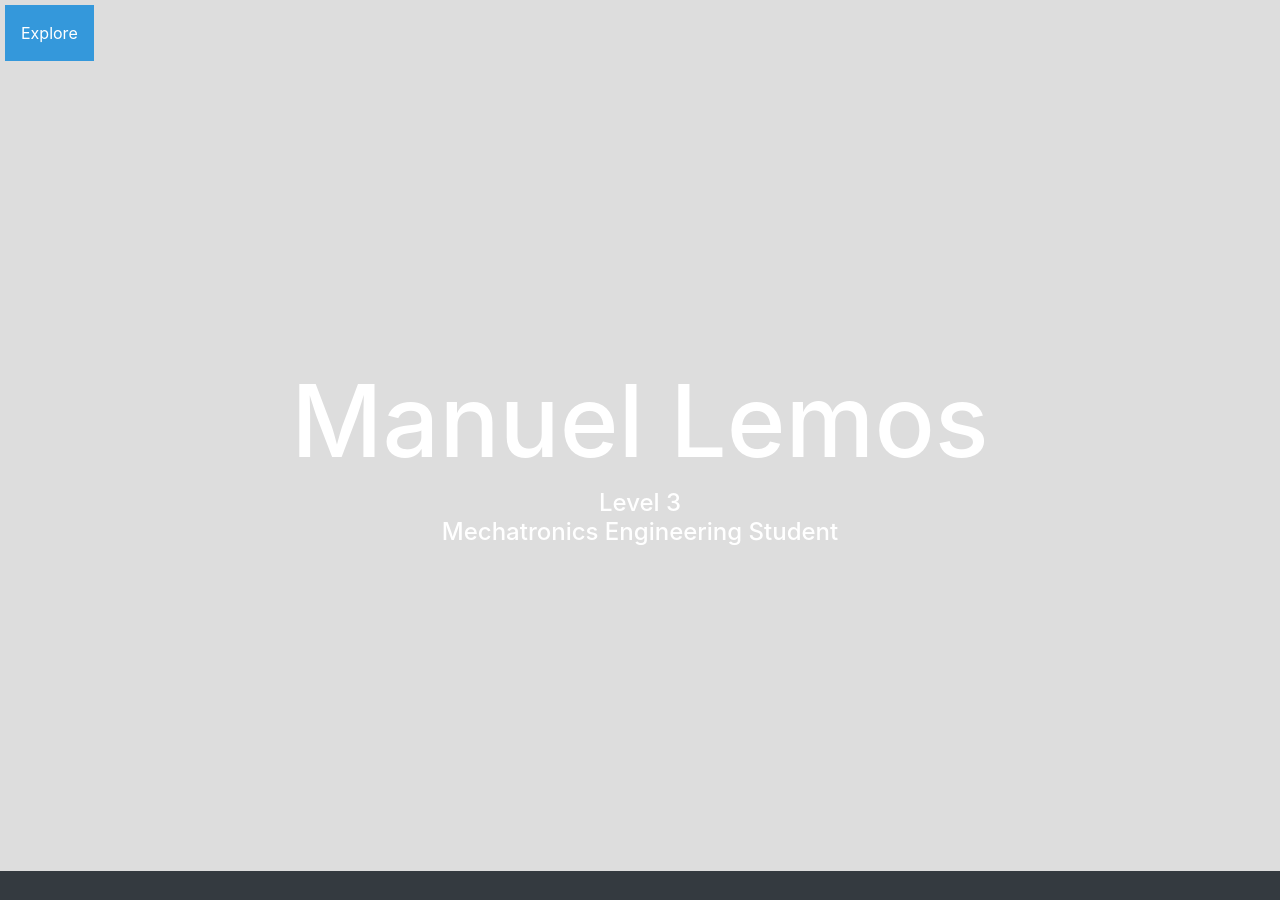
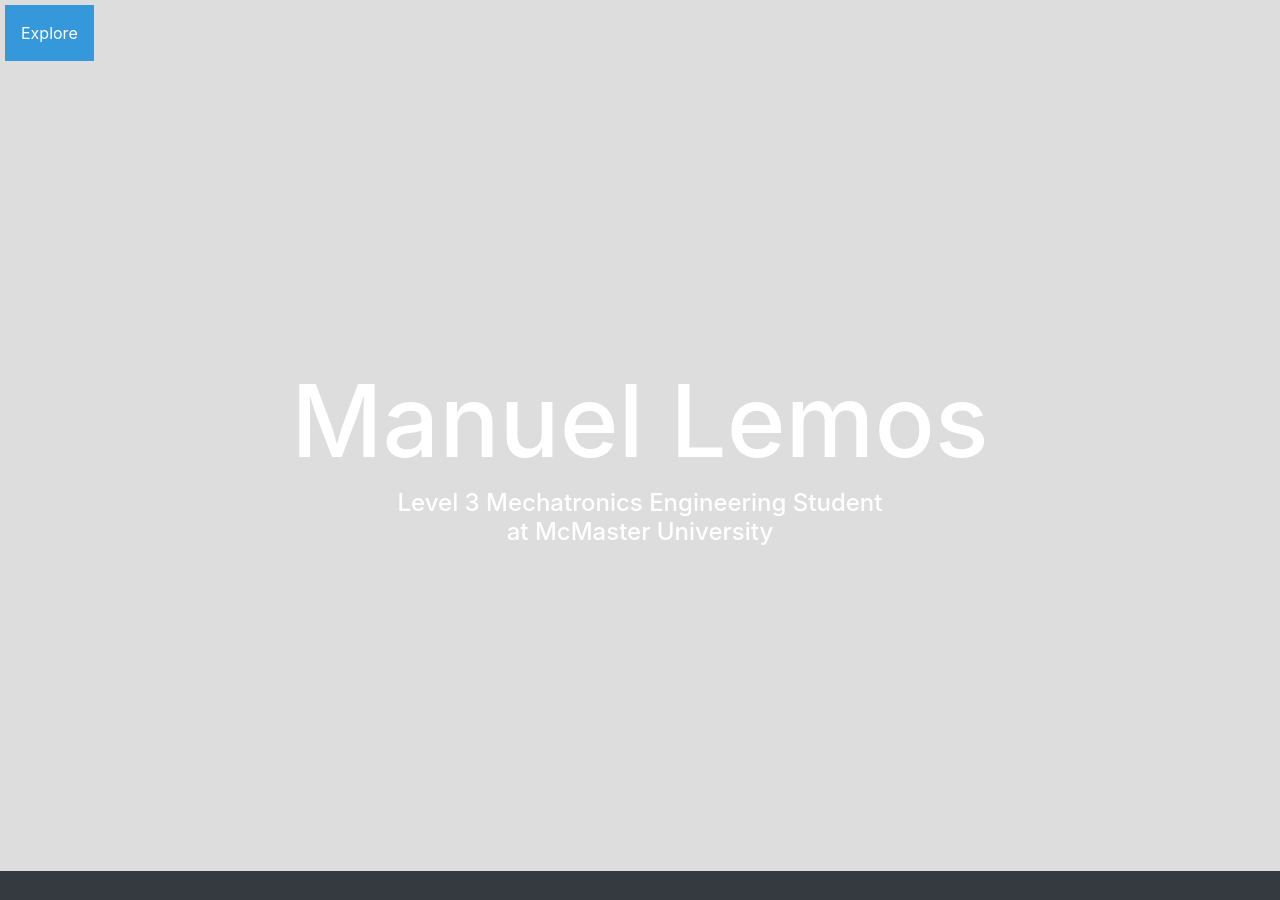
Before and after one commit to MannyLemos/MannyLemos.github.io, a Jekyll site: the page index.html, which Jekyll copies as it is, in a window 1280 px wide and 900 px high. Built offline with Jekyll 4.4.1, drawn with Linux system fonts in a browser that asks for light colours; nearby versions of some CDN libraries; a script that is not in the unit is left out.

Commit message:
Update index.html

```diff
--- a/index.html
+++ b/index.html
@@ -173,7 +173,7 @@ $.backstretch([
 	<div align="center">
 	<br><br><br><br><br><br><br><br><br><br>
 	<h1 style="color:white;font-size:100px;">Manuel Lemos</h1>
-	<h4>Level 3<br>Mechatronics Engineering Student</h4>
+	<h4>Level 3 Mechatronics Engineering Student<br>at McMaster University</h4>
 	<br><br><br><br><br><br><br><br><br><br>
 
 <div id ="about">
```
